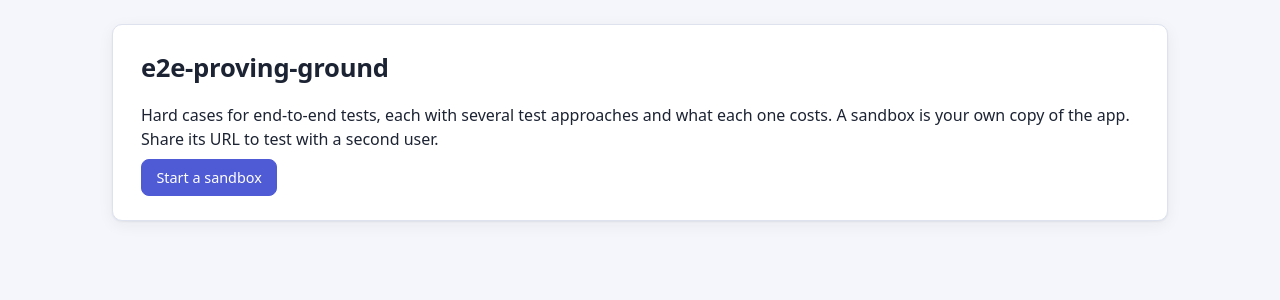
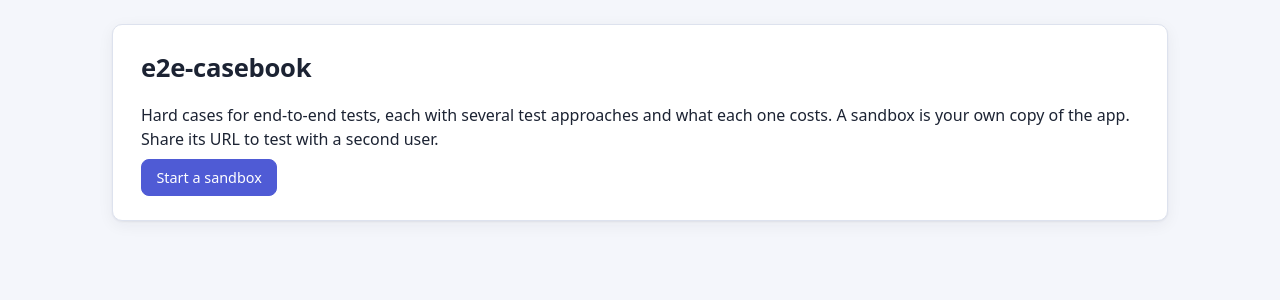
Before and after one commit to bartech-lab/e2e-casebook, a React (Vite) app in the folder web/: page / in a window 1280 px wide. Shown: the top 300 px of the page. Built offline with nearby package versions, Linux system fonts and the light colour scheme.

Commit message:
Rename the project to e2e-casebook

```diff
--- a/package.json
+++ b/package.json
@@ -1,5 +1,5 @@
 {
-  "name": "e2e-proving-ground",
+  "name": "e2e-casebook",
   "version": "0.1.0",
   "private": true,
   "type": "module",
--- a/web/index.html
+++ b/web/index.html
@@ -3,7 +3,7 @@
   <head>
     <meta charset="utf-8" />
     <meta name="viewport" content="width=device-width, initial-scale=1" />
-    <title>e2e-proving-ground</title>
+    <title>e2e-casebook</title>
   </head>
   <body>
     <div id="root"></div>
--- a/web/src/Landing.tsx
+++ b/web/src/Landing.tsx
@@ -10,7 +10,7 @@ export function Landing() {
 
   return (
     <section>
-      <h1>e2e-proving-ground</h1>
+      <h1>e2e-casebook</h1>
       <p>
         Hard cases for end-to-end tests, each with several test approaches and what each one costs.
         A sandbox is your own copy of the app. Share its URL to test with a second user.
--- a/web/src/account/Mail.tsx
+++ b/web/src/account/Mail.tsx
@@ -35,7 +35,7 @@ export function Mail({ sandbox }: { sandbox: string }) {
           <p>To: {current.to}</p>
           <p>Use this link to sign in. It works once and expires in 10 minutes:</p>
           <p>
-            <a href={current.link}>Sign in to e2e-proving-ground</a>
+            <a href={current.link}>Sign in to e2e-casebook</a>
           </p>
         </article>
       )}
```
Also changed, not shown: 2 other files (tests, documents, lock files or other folders).
